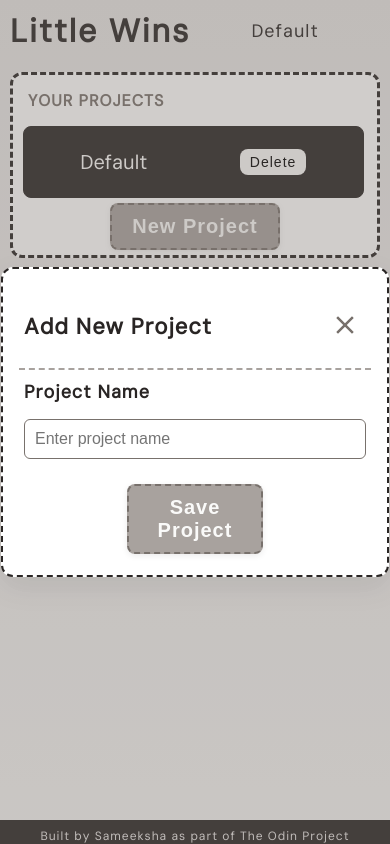
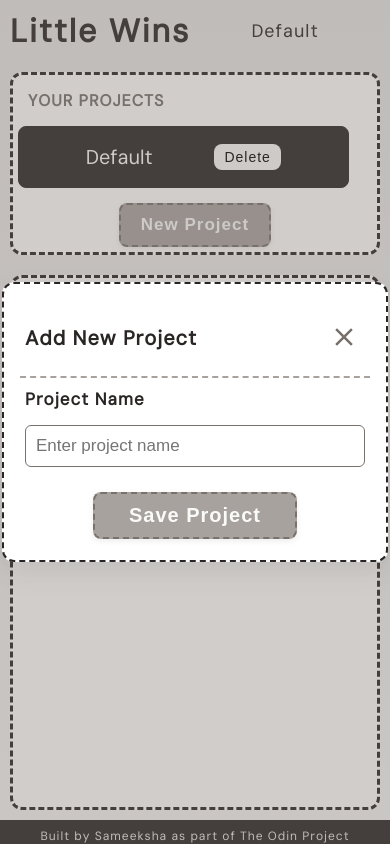
Before and after one commit to sameeksha-dalvi/little-wins, a website built with webpack: page src/template.html in a window 390 px wide. Both pictures are taken after a click on the button "New Project". Built offline with nearby package versions, Linux system fonts and the light colour scheme.

Commit message:
style: responsive mobile UI for project section

```diff
--- a/src/styles.css
+++ b/src/styles.css
@@ -406,8 +406,13 @@
         flex-direction: column;
     }
 
+    .todos-section {
+        flex: 1;
+    }
+
     .todo-data-section {
         width: 100%;
+        flex: 1;
         align-items: center;
         margin-bottom: 10px;
     }
@@ -430,4 +435,46 @@
         font-size: 20px;
         margin: 0%;
     }
+
+    #project-list {
+        display: flex;
+        flex-direction: row;
+        overflow-x: auto;
+        gap: 10px;
+        padding: 5px 0;
+    }
+
+    .current-project-sidebar {
+        min-width: 120px;
+        flex-shrink: 0;
+        justify-content: space-evenly;
+        padding: 5px;
+    }
+
+    #add-todo-btn,
+    #add-project-btn,
+    #save-todo-btn,
+    .todo-label,
+    .todo-input {
+        font-size: 17px;
+    }
+
+    .add-todo-header>p,
+    .add-project-header>p {
+        font-size: 20px;
+    }
+
+    #add-todo-modal,
+    #add-project-modal {
+        width: 350px;
+    }
+
+    #save-todo-btn,
+    #save-project-btn {
+        width: 60%;
+    }
+
+    #add-project-btn{
+        margin-top: 10px;
+    }
 }
```
